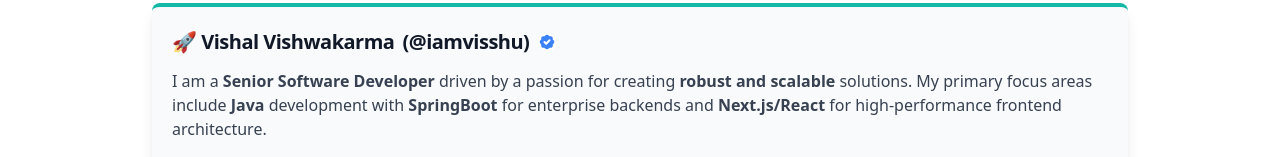
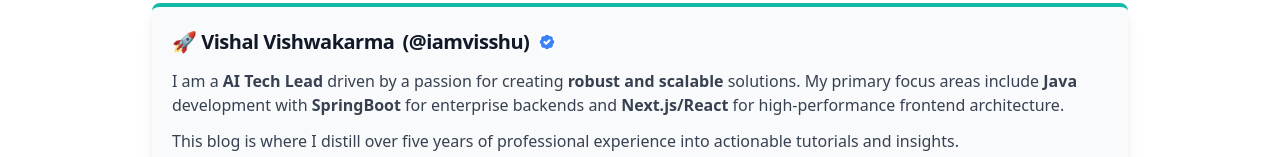
Before and after one commit to iamvisshu/Github-Blog, a Next.js app: page /about in a window 1280 px wide. Shown: the part 388-545 px from the top of the page. Built offline with nearby package versions, Linux system fonts and the light colour scheme; no server answers; the database is empty.

Commit message:
Updating : Role Change
Updating : Role Change

```diff
--- a/components/Sidebar.js
+++ b/components/Sidebar.js
@@ -63,7 +63,7 @@ export default function Sidebar({ allTags, isHomepage = false }) {
         </div>
 
         <p className="text-gray-600 dark:text-gray-300 mb-4">
-          Vishal Vishwakarma, is a Senior Software Developer with a comprehensive professional IT experience of over five years in software development and coding.
+          Vishal Vishwakarma, is an AI Tech Lead with a comprehensive professional IT experience of over five years in software development and coding.
         </p>
 
         <hr className="w-full border-t border-gray-200 dark:border-gray-700 mb-4" />
--- a/pages/about.js
+++ b/pages/about.js
@@ -10,7 +10,7 @@ export default function About() {
         <title>About @iamvisshu aka Vishal Vishwakarma</title>
         <meta
           name="description"
-          content="@iamvisshu aka Vishal Vishwakarma, is a Senior Software Developer with a comprehensive professional IT experience of over five years in software development and coding."
+          content="@iamvisshu aka Vishal Vishwakarma, is an AI Tech Lead with a comprehensive professional IT experience of over five years in software development and coding."
         />
         <link rel="canonical" href="https://vishalsblog.vercel.app/about" />
         {/* Open Graph meta for link previews */}
@@ -50,7 +50,7 @@ export default function About() {
           </h2>
 
           <p className="mb-3 text-base text-gray-700 dark:text-gray-300">
-            I am a <strong>Senior Software Developer</strong> driven by a passion for creating <strong>robust and scalable</strong> solutions. My primary focus areas include <strong>Java</strong> development with <strong>SpringBoot</strong> for enterprise backends and <strong>Next.js/React</strong> for high-performance frontend architecture.
+            I am a <strong>AI Tech Lead</strong> driven by a passion for creating <strong>robust and scalable</strong> solutions. My primary focus areas include <strong>Java</strong> development with <strong>SpringBoot</strong> for enterprise backends and <strong>Next.js/React</strong> for high-performance frontend architecture.
           </p>
           <p className="text-base text-gray-700 dark:text-gray-300">
             This blog is where I distill over five years of professional experience into actionable tutorials and insights.
```
Also changed, not shown: 2 other files (tests, documents, lock files or other folders).
